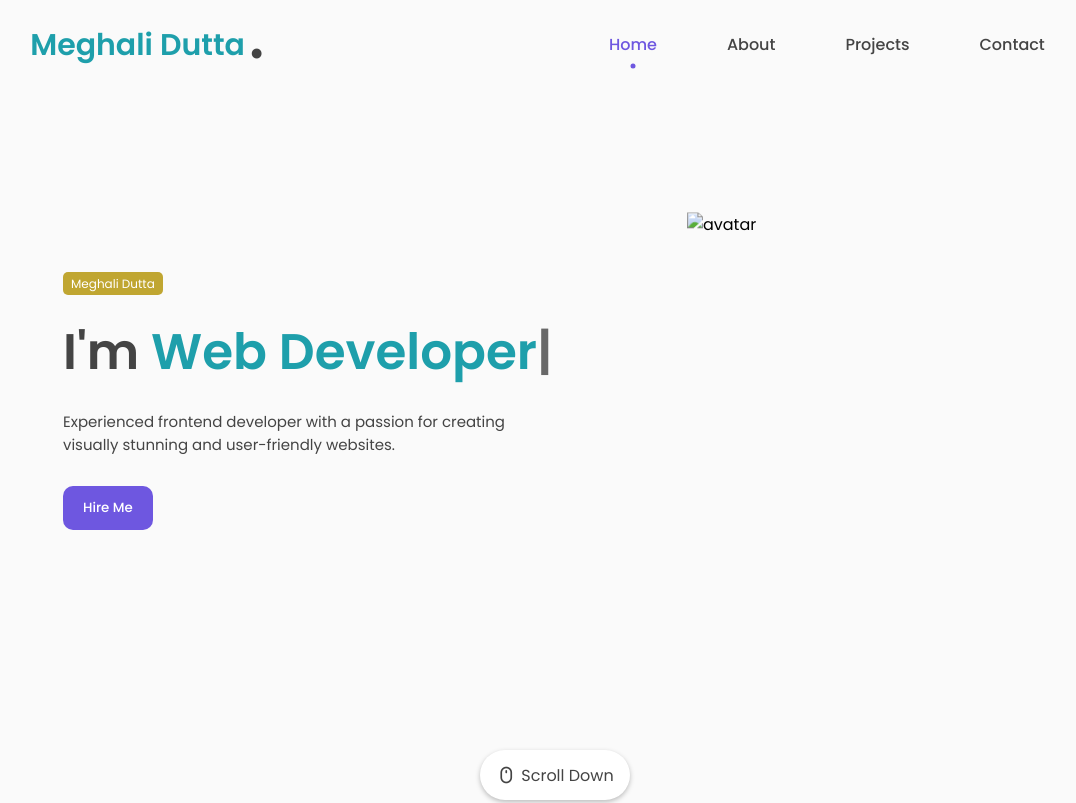
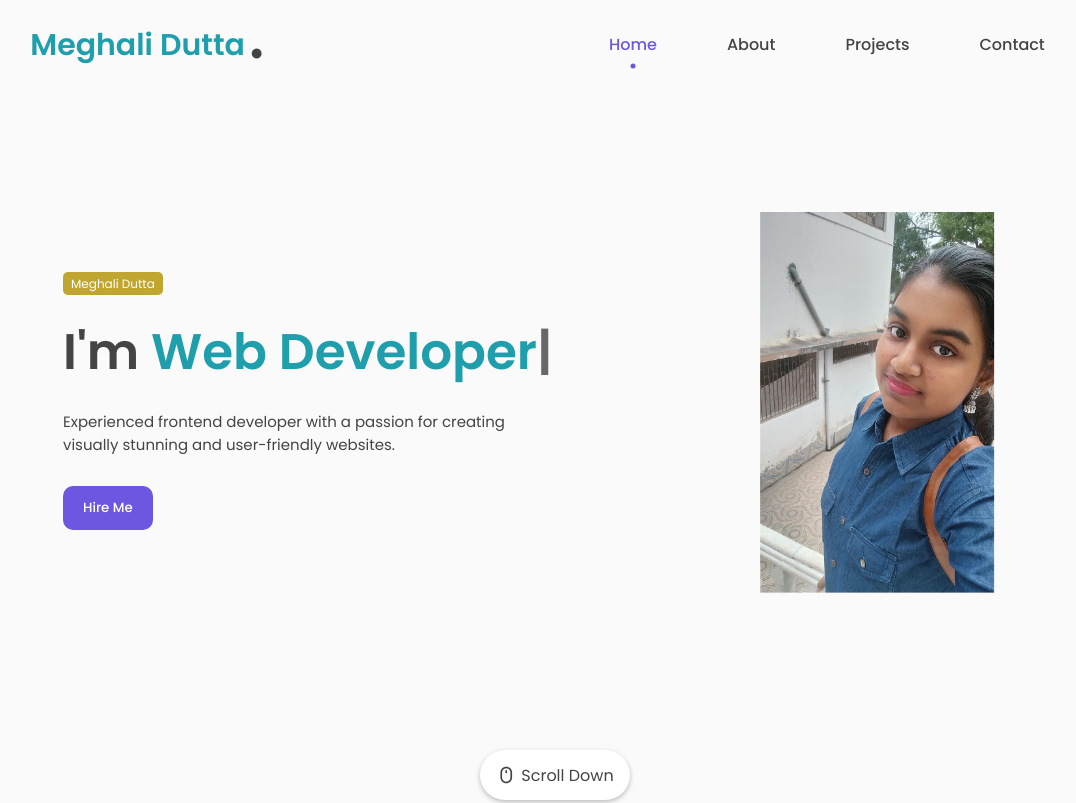
Before and after one commit to Meghali54/Personal--Portfolio, a plain HTML site: page index.html in a window 1280 px wide. Shown: the top 803 px of the page, without its empty margins (85-1161 px from the left). Drawn offline with nearby package versions, Linux system fonts and the light colour scheme.

Commit message:
Profile Picture
Profile Picture added

```diff
--- a/index.html
+++ b/index.html
@@ -63,7 +63,7 @@
                 </div>
                 <div class="featured-image">
                     <div class="image">
-                        <img src="c:\Users\Meghali Dutta\Desktop\meghali profile.jfif" alt="avatar">
+                        <img src="meghali profile.jfif" alt="avatar">
                     </div>
                 </div>
                 <div class="scroll-icon-box">
```
Also changed, not shown: meghali profile.jfif (added).
